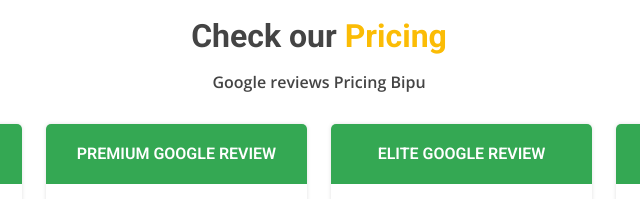
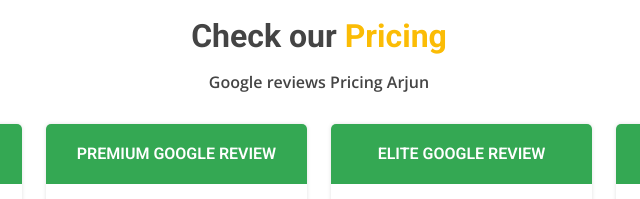
Before and after one commit to bipika22/review, a plain HTML site: page index.html in a window 1280 px wide. Shown: the part 128-327 px from the top of the page, 321-961 px from the left. Drawn offline with nearby package versions, Linux system fonts and the light colour scheme.

Commit message:
arjun bhaneyra lekheyxu la

```diff
--- a/index.html
+++ b/index.html
@@ -73,7 +73,7 @@
 
         <div class="section-title">
           <h3>Check our <span>Pricing</span></h3>
-          <p>Google reviews Pricing Bipu</p>
+          <p>Google reviews Pricing Arjun</p>
         </div>
 
         <div class="row">
```
